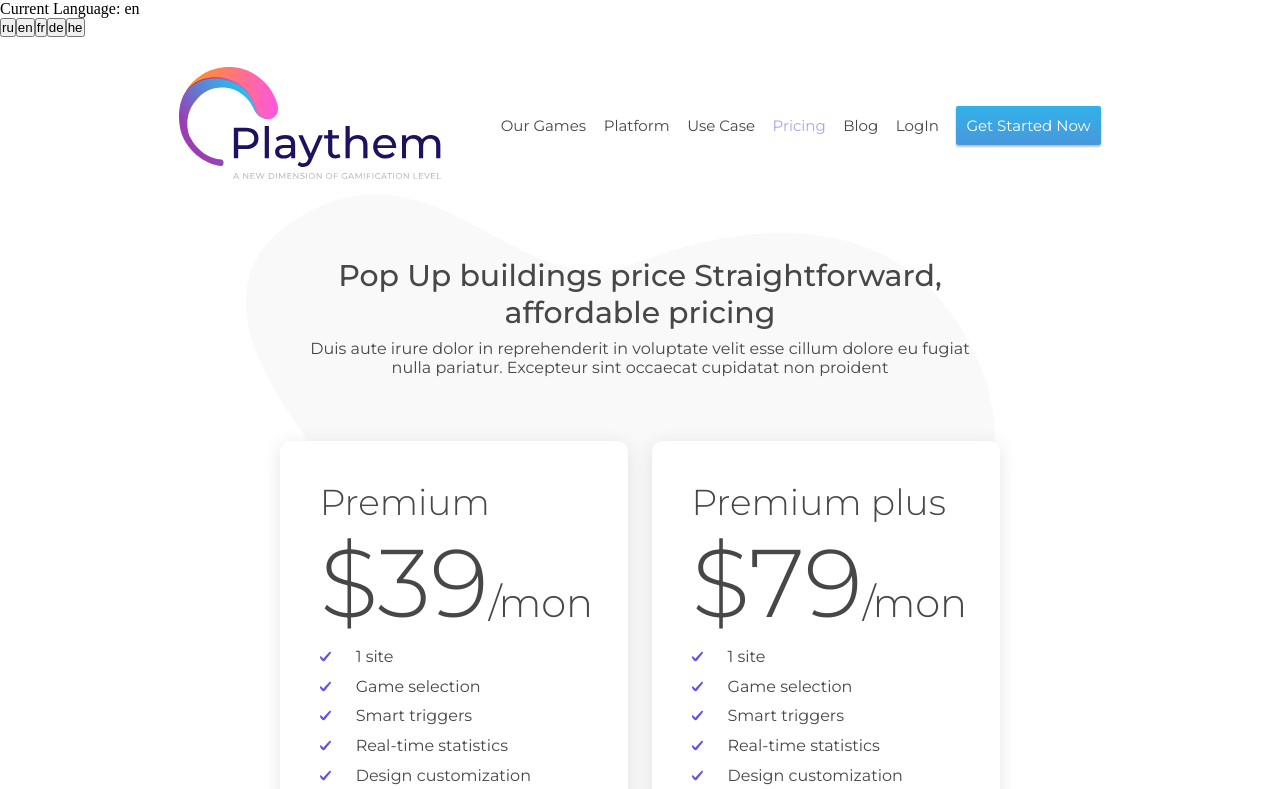
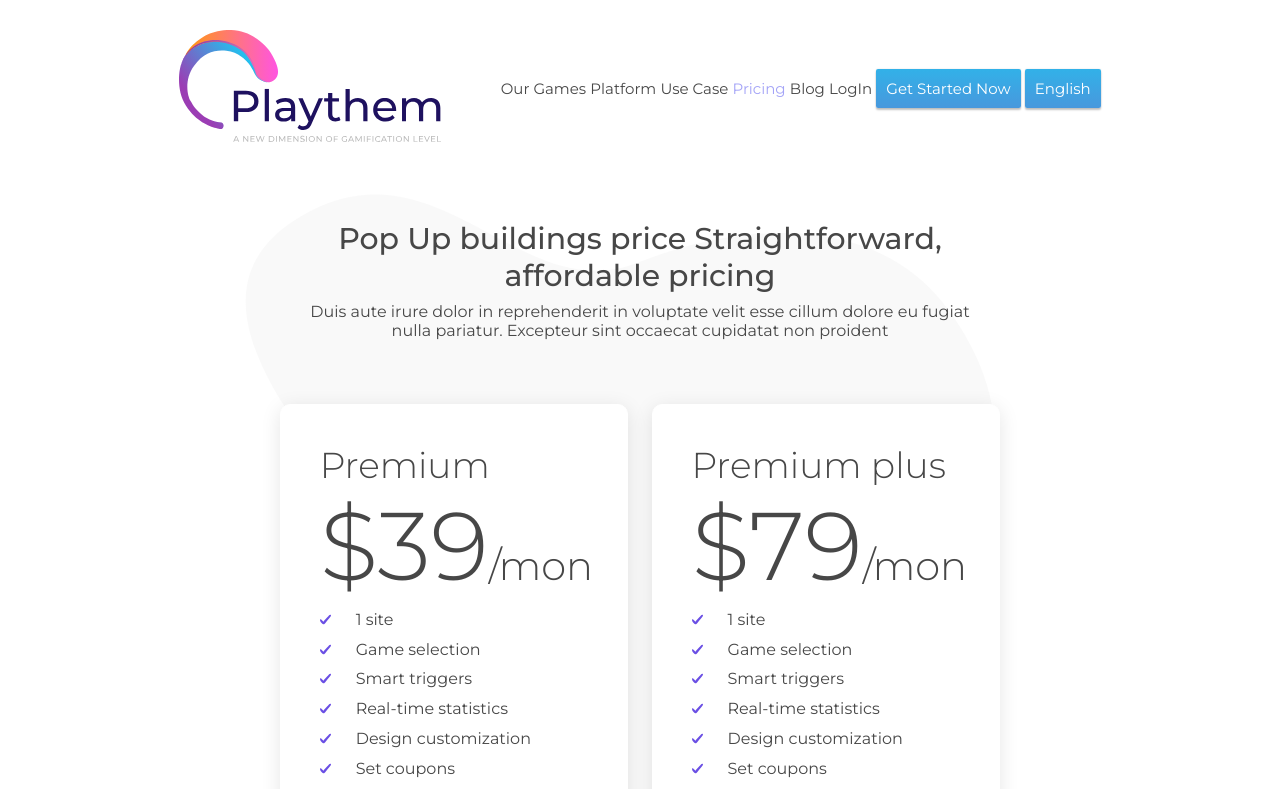
Before and after one commit to Maksim-Boev/playthem, a React (Create React App) app: page /pricing in a window 1280 px wide. Shown: the top 789 px of the page. Built offline with nearby package versions, Linux system fonts and the light colour scheme.

Commit message:
#35 implement translate button

```diff
--- a/src/App.jsx
+++ b/src/App.jsx
@@ -1,4 +1,4 @@
-import React from 'react';
+import React, { useEffect } from 'react';
 import { Route, Switch } from 'react-router-dom';
 
 import { useTranslation } from 'react-i18next';
@@ -15,28 +15,12 @@ import PageNotFound from './pages/PageNotFound';
 const App = () => {
   const { i18n } = useTranslation();
 
-  const changeLanguage = (lng) => {
-    i18n.changeLanguage(lng);
-  };
+  useEffect(() => {
+    localStorage.setItem('lng', `${i18n.language}`);
+  }, [i18n.language]);
 
   return (
     <AppWrapper>
-      <div>Current Language: {i18n.language}</div>
-      <button type="button" onClick={() => changeLanguage('ru')}>
-        ru
-      </button>
-      <button type="button" onClick={() => changeLanguage('en')}>
-        en
-      </button>
-      <button type="button" onClick={() => changeLanguage('fr')}>
-        fr
-      </button>
-      <button type="button" onClick={() => changeLanguage('de')}>
-        de
-      </button>
-      <button type="button" onClick={() => changeLanguage('he')}>
-        he
-      </button>
       <Navbar />
       <Drawer />
       <Switch>
--- a/src/components/Navbar/Navbar.jsx
+++ b/src/components/Navbar/Navbar.jsx
@@ -1,12 +1,29 @@
 import React from 'react';
 
-import { NavList, Wrapper, Link, LogIn } from './StyledComponent';
+import { useTranslation } from 'react-i18next';
+import {
+  NavList,
+  Wrapper,
+  Link,
+  LogIn,
+  DropBtn,
+  Dropdown,
+  DropdownContent,
+  LngBtn
+} from './StyledComponent';
 import StartBtn from '../Buttons/StartBtn';
 import logo from '../../shared/assets/img/logo.svg';
 import { Logo } from '../Header/StyledComponets';
 import navLinks from '../../shared/constants/navLinks';
 
 const Navbar = () => {
+  const { i18n } = useTranslation();
+
+  const changeLanguage = (lng) => {
+    i18n.changeLanguage(lng);
+    localStorage.setItem('lng', lng);
+  };
+
   return (
     <Wrapper>
       <Link to="/">
@@ -27,7 +44,43 @@ const Navbar = () => {
           LogIn
         </LogIn>
 
-        <StartBtn background />
+        <StartBtn />
+
+        <Dropdown>
+          <DropBtn>
+            {(() => {
+              switch (localStorage.getItem('lng')) {
+                case 'ru':
+                  return 'Russian';
+                case 'de':
+                  return 'Germany';
+                case 'fr':
+                  return 'Francais';
+                case 'he':
+                  return 'Hebrew';
+                default:
+                  return 'English';
+              }
+            })()}
+          </DropBtn>
+          <DropdownContent>
+            <LngBtn type="button" onClick={() => changeLanguage('ru')}>
+              Russian
+            </LngBtn>
+            <LngBtn type="button" onClick={() => changeLanguage('en')}>
+              English
+            </LngBtn>
+            <LngBtn type="button" onClick={() => changeLanguage('fr')}>
+              Francais
+            </LngBtn>
+            <LngBtn type="button" onClick={() => changeLanguage('de')}>
+              Germany
+            </LngBtn>
+            <LngBtn type="button" onClick={() => changeLanguage('he')}>
+              Hebrew
+            </LngBtn>
+          </DropdownContent>
+        </Dropdown>
       </NavList>
     </Wrapper>
   );
--- a/src/components/Navbar/StyledComponent.js
+++ b/src/components/Navbar/StyledComponent.js
@@ -52,3 +52,42 @@ export const LogIn = styled.a`
     cursor: pointer;
   }
 `;
+
+export const DropdownContent = styled.div`
+  display: none;
+  position: absolute;
+  left: 0;
+  background-color: #f9f9f9;
+  min-width: 160px;
+  box-shadow: 0 8px 16px 0 rgba(0, 0, 0, 0.2);
+  z-index: 1;
+`;
+
+export const Dropdown = styled.div`
+  display: inline-block;
+  position: relative;
+  float: left;
+  :hover ${DropdownContent} {
+    display: block;
+  }
+`;
+
+export const DropBtn = styled.button`
+  font-family: 'Montserrat', sans-serif;
+  background: linear-gradient(180deg, #32b1e8 0%, #4898dd 100%);
+  box-shadow: 0 0 2px rgba(0, 0, 0, 0.12), 0 2px 2px rgba(0, 0, 0, 0.24);
+  border-radius: 2px;
+  color: #fff;
+  padding: 10px;
+  font-size: 15px;
+  border: none;
+  cursor: pointer;
+`;
+
+export const LngBtn = styled.button`
+  color: black;
+  padding: 12px 16px;
+  text-decoration: none;
+  border: none;
+  display: block;
+`;
--- a/src/components/Premium/StyledComponents.js
+++ b/src/components/Premium/StyledComponents.js
@@ -34,6 +34,7 @@ export const Title = styled.div`
 
 export const SelectPlantBtn = styled.button`
   font-family: 'Montserrat', sans-serif;
+  transition-duration: 0.5s;
   white-space: nowrap;
   font-size: 15px;
   padding: 0 30px;
--- a/src/shared/i18/i18next.js
+++ b/src/shared/i18/i18next.js
@@ -55,8 +55,8 @@ i18next.use(initReactI18next).init({
       }
     }
   },
-  lng: 'en',
-  fallbackLng: 'en',
+  lng: `${localStorage.getItem('lng') || 'en'}`,
+  fallbackLng: `${localStorage.getItem('lng') || 'en'}`,
 
   interpolation: {
     escapeValue: false
```
